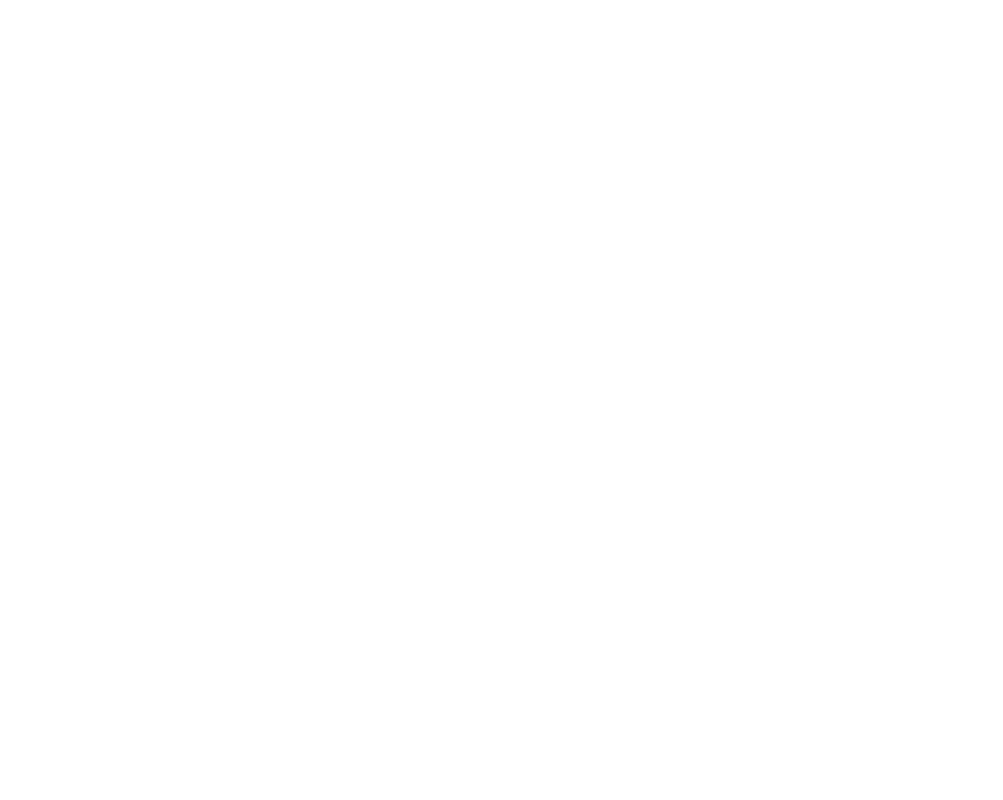
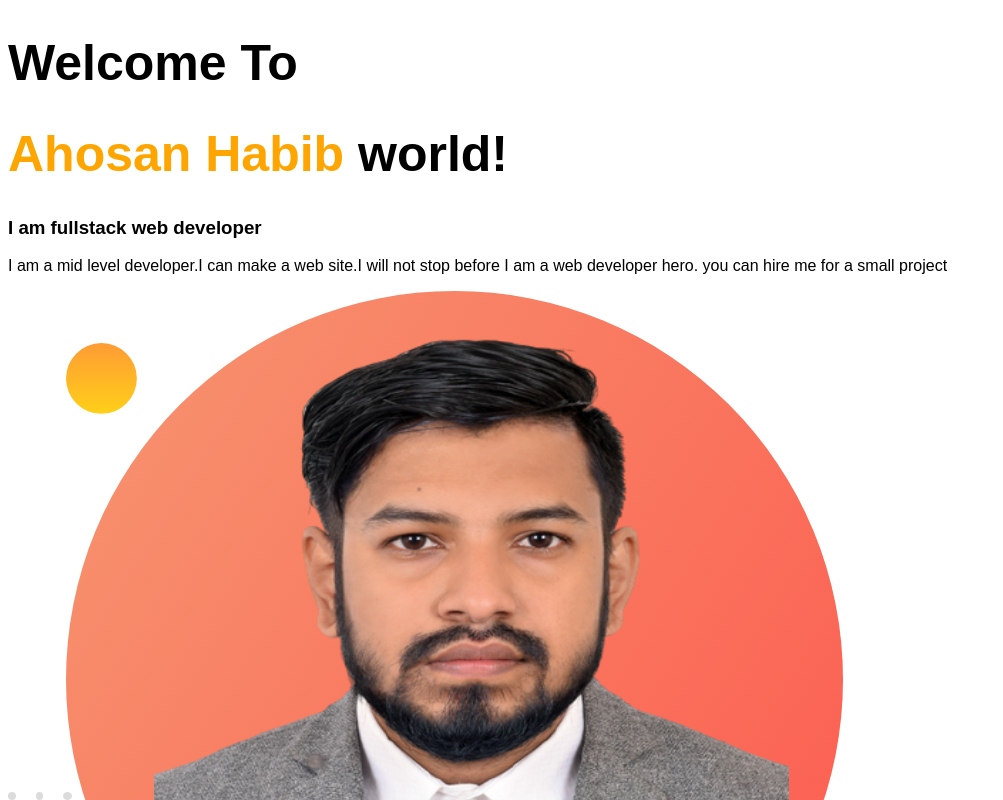
Before and after one commit to ahosanhabib786/developer-portfolio, a plain HTML site: page index.html in a window 1280 px wide. Shown: the top 800 px of the page, without its empty margins (0-1003 px from the left). Drawn offline with Linux system fonts and the light colour scheme.

Commit message:
Image add

```diff
--- a/index.html
+++ b/index.html
@@ -4,9 +4,20 @@
     <meta charset="UTF-8">
     <meta http-equiv="X-UA-Compatible" content="IE=edge">
     <meta name="viewport" content="width=device-width, initial-scale=1.0">
-    <title>Document</title>
+    <title>Ahosan Habib portfolio</title>
+    <link rel="preconnect" href="https://fonts.googleapis.com">
+    <link rel="preconnect" href="https://fonts.gstatic.com" crossorigin>
+    <href="https://fonts.googleapis.com/css2?family=Poppins&display=swap" rel="stylesheet">
+    <link rel="stylesheet" href="style.css">
 </head>
 <body>
+    <h1>Welcome To </h1>
+    <h1> <span class="name-color" >Ahosan Habib</span> world!</h1>
+    <h3>I am fullstack web developer</h3>
+    <p>I am a mid level developer.I can make a web site.I will not stop before I am a web developer hero. you can hire me for a small project </p>
+    <img src="images/my-bg.png" alt="my photo">
+
+
 
 </body>
 </html>
--- a/style.css
+++ b/style.css
@@ -0,0 +1,9 @@
+body{
+    font-family: 'Poppins', sans-serif;
+}
+h1{
+    font-size: 50px;
+}
+.name-color{
+    color: orange;
+}
```
Also changed, not shown: images/dream-bg.png (added), images/exp-bg.png (added), images/jhankar.png (added), images/jhankar2.png (added), images/my-bg.png (added), images/my-bg2.png (added), images/top-banner.png (added), 7 other files.
